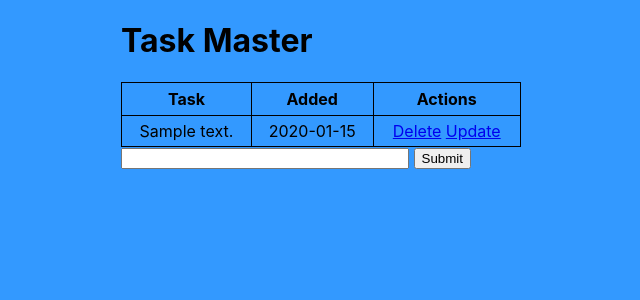
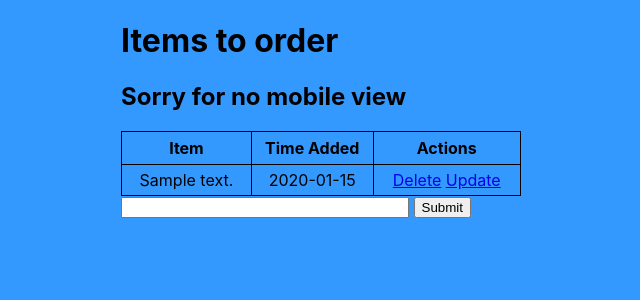
Before and after one commit to AdvaitThePro/potential-hawker-system, a Flask app: page / in a window 1280 px wide. Shown: the top 300 px of the page, without its empty margins (319-959 px from the left). Run offline with Flask 2, Linux system fonts and the light colour scheme; tables that the repository leaves empty hold one stand-in row (values such as "Sample post").

Commit message:
Changed for my own needs

```diff
--- a/Flask/templates/base.html
+++ b/Flask/templates/base.html
@@ -4,9 +4,12 @@
     <meta charset="UTF-8">
     <meta name="viewport" content="width=device-width, initial-scale=1.0">
     <link rel="stylesheet" href="{{ url_for('static', filename='./css/main.css') }}"
-    {% block head %}<title>Task Master</title>{% endblock %}
+    {% block head %}
+    <title>List of items ordered</title>
+    {% endblock %}
 </head>
     <body>
-        {% block body %}{% endblock %}
+        {% block body %}
+        {% endblock %}
     </body>
 </html>
--- a/Flask/templates/index.html
+++ b/Flask/templates/index.html
@@ -6,12 +6,13 @@
 
 {% block body %}
 <div class="content">
-    <h1>Task Master</h1>
+    <h1>Items to order</h1>
+    <h2>Sorry for no mobile view</h2>
 
     <table>
         <tr>
-            <th>Task</th>
-            <th>Added</th>
+            <th>Item</th>
+            <th>Time Added</th>
             <th>Actions</th>
         </tr>
         {% for task in tasks %}
--- a/Flask/templates/update.html
+++ b/Flask/templates/update.html
@@ -6,7 +6,7 @@
 
 {% block body %}
 <div class="content">
-    <h1>Update A Task</h1>
+    <h1>Change item to order</h1>
 
 
     <form action="/update/{{task.id}}" method="POST">
```
Also changed, not shown: Flask/test.db.
